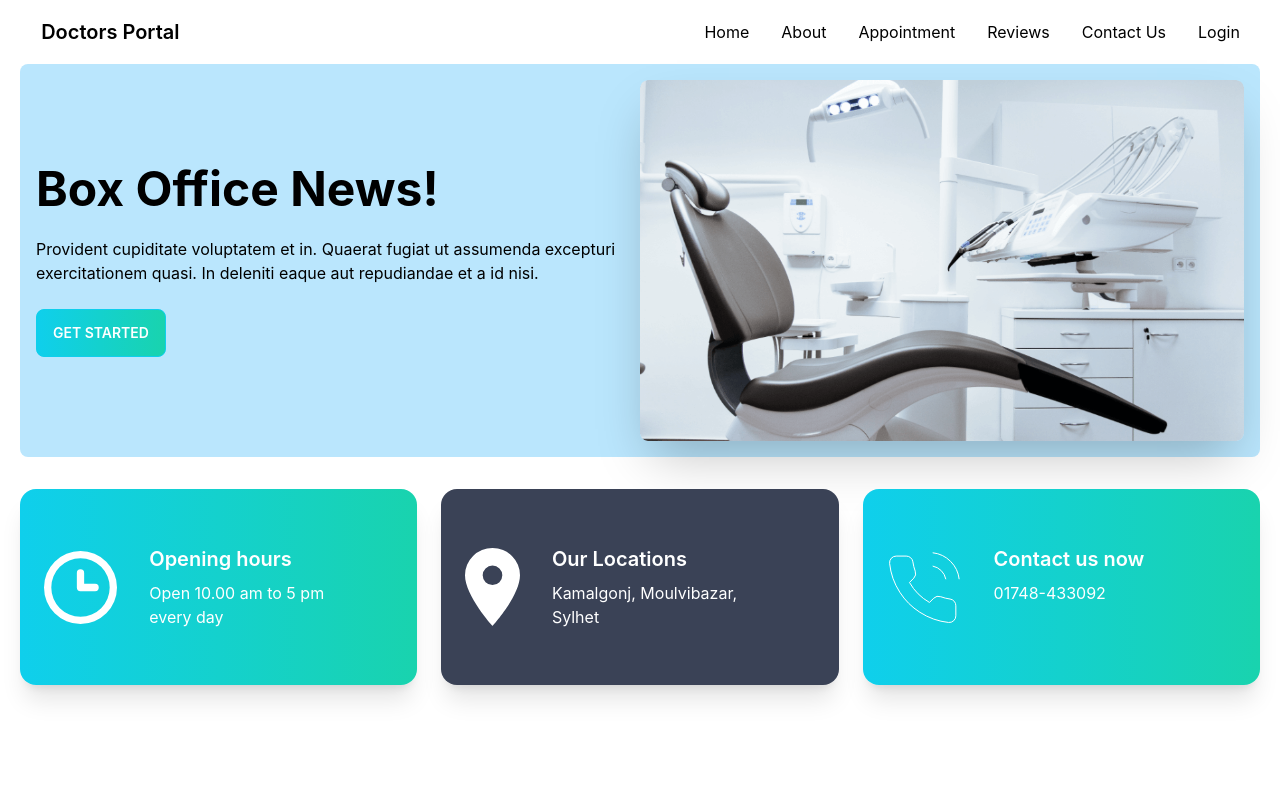
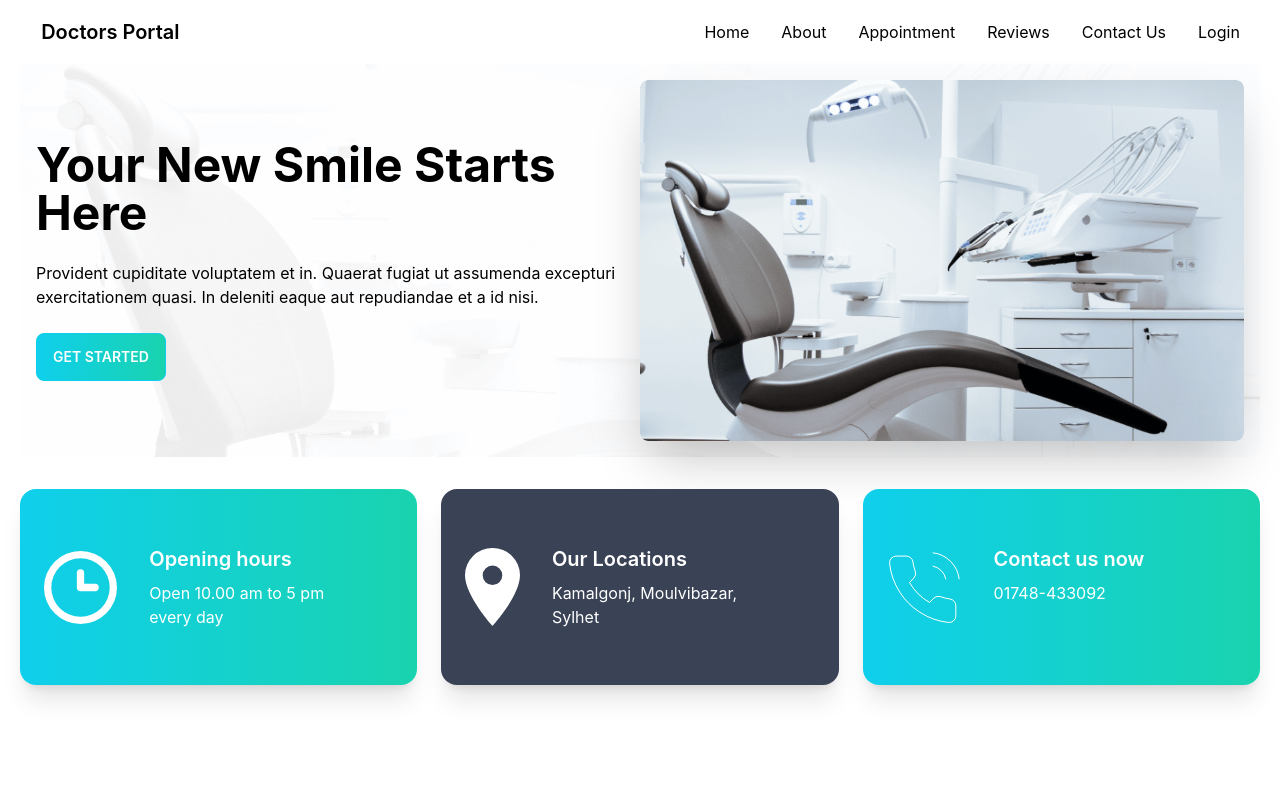
Before and after one commit to Sayem92/doctors-portal, a React (Create React App) app: page / in a window 1280 px wide. Shown: the top 800 px of the page. Built offline with nearby package versions, Linux system fonts and the light colour scheme.

Commit message:
add banner bgImage

```diff
--- a/src/Pages/Home/Banner/Banner.js
+++ b/src/Pages/Home/Banner/Banner.js
@@ -1,5 +1,6 @@
 import React from 'react';
 import chair from '../../../assets/images/chair.png'
+import bg from '../../../assets/images/bg.png'
 import ButtonPrimary from '../../../components/buttonPrimary/ButtonPrimary';
 
 const Banner = () => {
@@ -7,14 +8,14 @@ const Banner = () => {
 
     return (
         <div
-        className="hero bg-sky-200 text-black rounded-lg "
-        // style={{ backgroundImage: `url(${chair})`, backgroundRepeat: 'no-repeat'}}
+        className="hero  text-black rounded-lg "
+        style={{ backgroundImage: `url(${bg})`}}
         >
 
             <div className="hero-content flex-col lg:flex-row-reverse">
                 <img src={chair} className="lg:w-1/2 rounded-lg shadow-2xl" alt='' />
                 <div>
-                    <h1 className="text-5xl font-bold">Box Office News!</h1>
+                    <h1 className="text-5xl font-bold">Your New Smile Starts Here</h1>
                     <p className="py-6">Provident cupiditate voluptatem et in. Quaerat fugiat ut assumenda excepturi exercitationem quasi. In deleniti eaque aut repudiandae et a id nisi.</p>
 
                         <ButtonPrimary>Get Started</ButtonPrimary>
```
